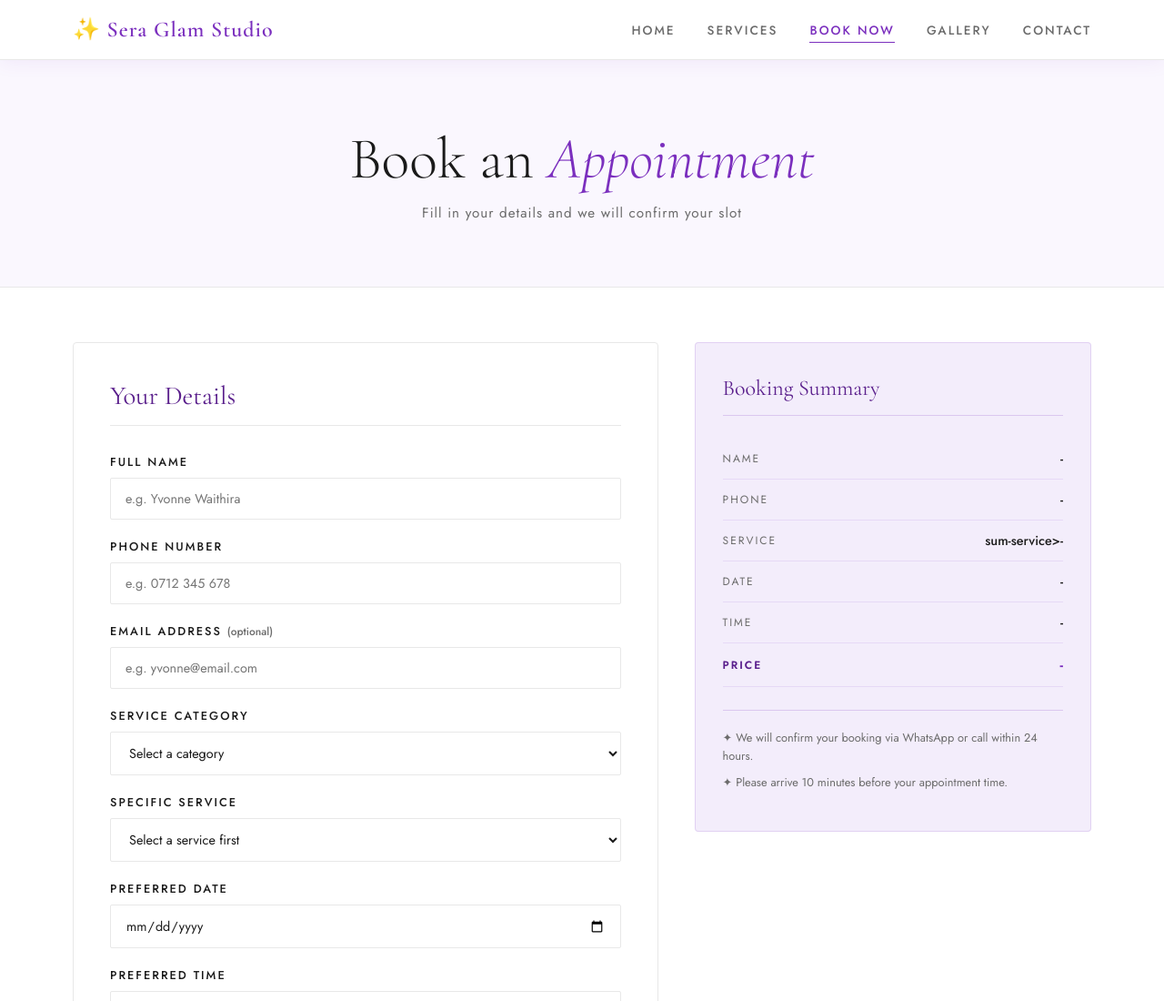
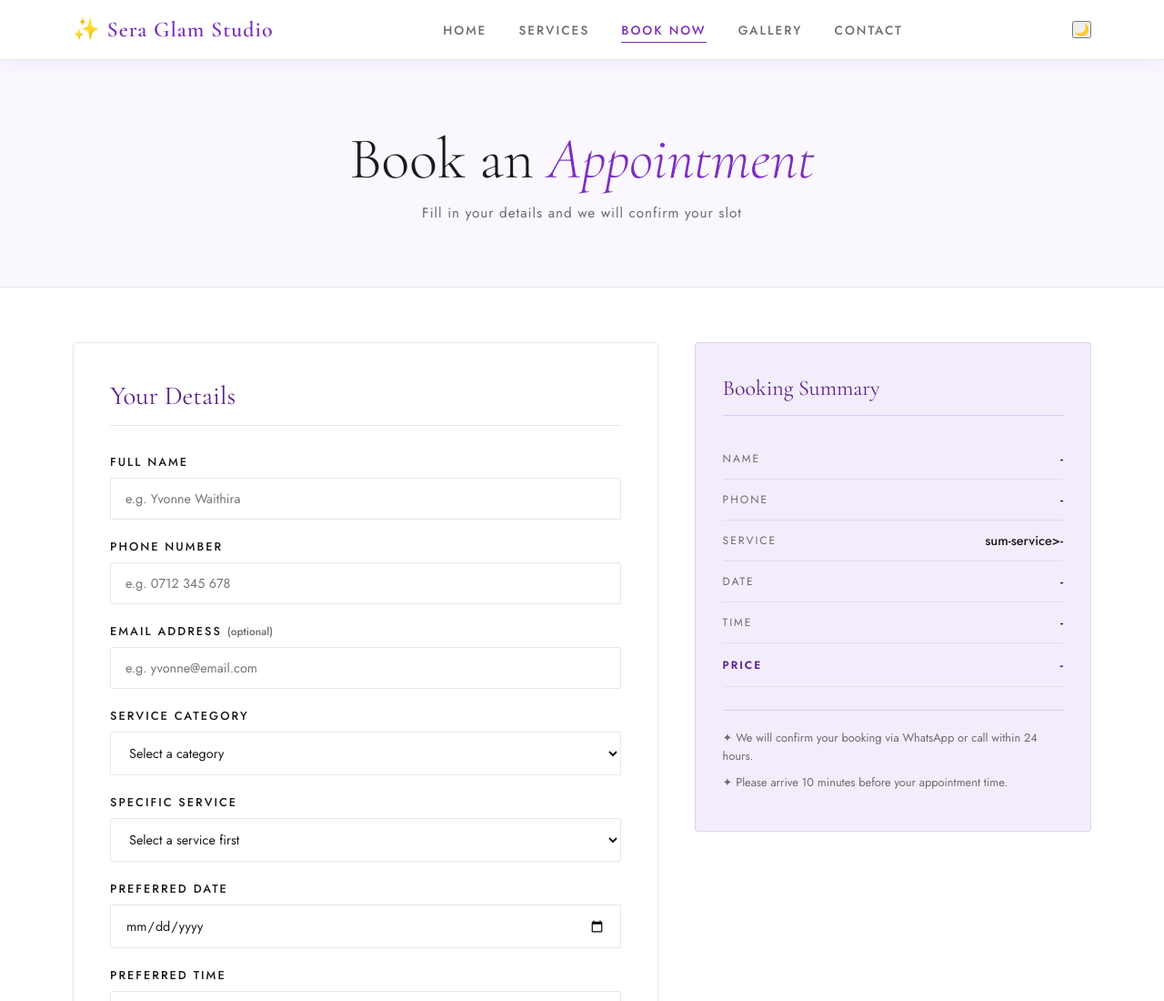
Before and after one commit to GeoMN99/Sera-Glam-Studio, a plain HTML site: page book.html in a window 1280 px wide. Shown: the top 1100 px of the page at 91% size. Drawn offline with nearby package versions, Linux system fonts and the light colour scheme; a script that the page names is missing.

Commit message:
feat():add dark mode toggle

```diff
--- a/book.html
+++ b/book.html
@@ -21,6 +21,7 @@
                 <li><a href="gallery.html">Gallery</a></li>
                 <li><a href="contact.html">Contact</a></li>
             </ul>
+            <button class="theme-toggle" id="theme-toggle" title="Toggle Dark Mode">🌙</button>
         </nav>
     </header>
 
```
Also changed, not shown: contact.html (+1 -0 lines), index.html (+1 -0 lines), services.html (+1 -0 lines), js/book.js (added), js/contact.js (added), js/theme.js (added).
